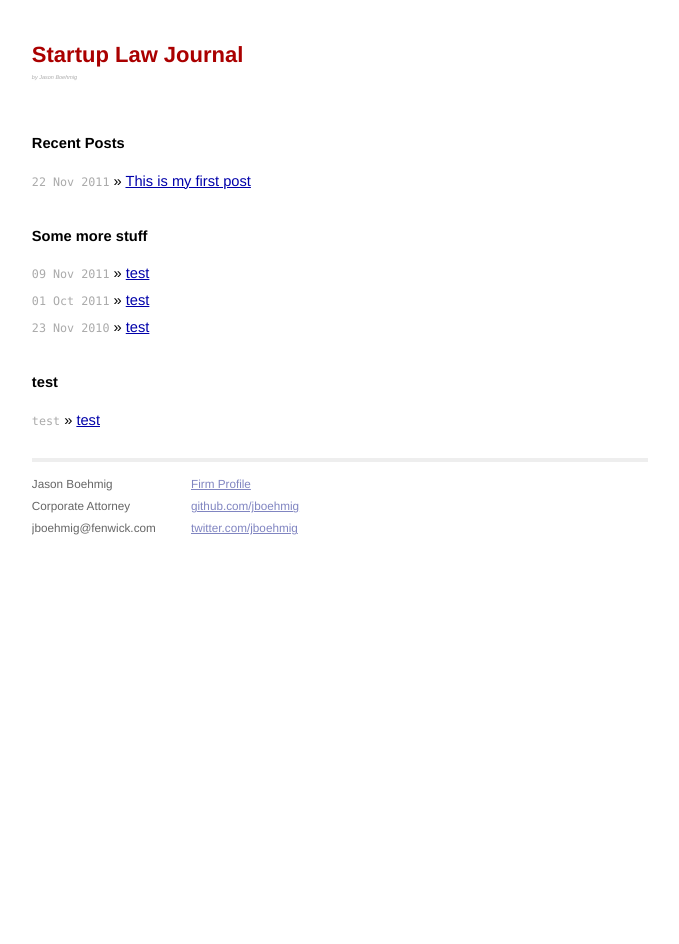
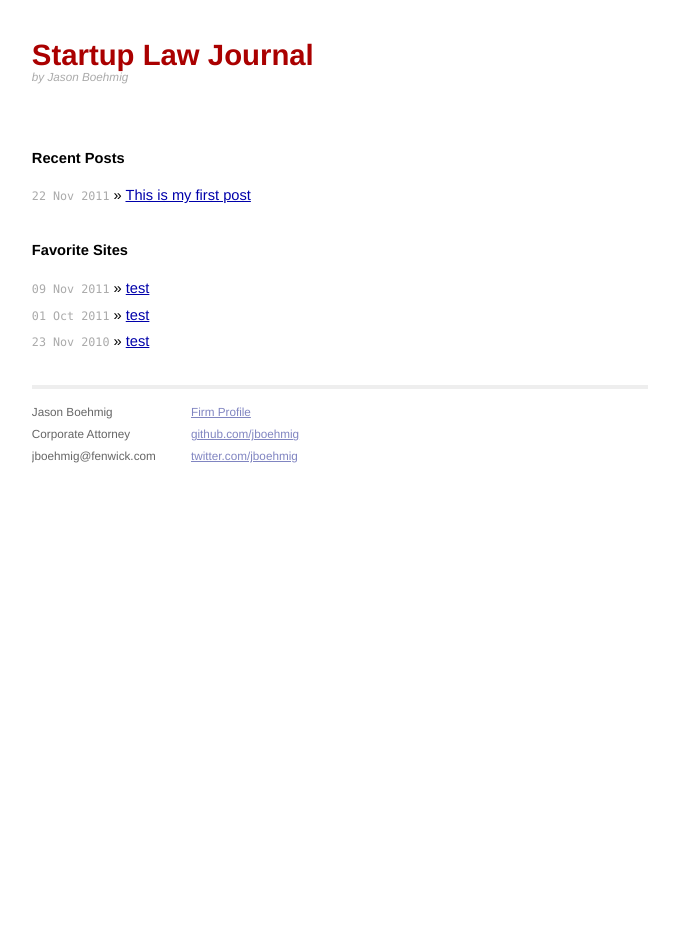
Before and after one commit to startuplawjournal/startuplawjournal.github.com, a Jekyll site: the page built from index.html, in a window 1280 px wide. Shown: the whole page, without its empty margins (300-979 px from the left). Built offline with Jekyll 4.4.1, drawn with Linux system fonts in a browser that asks for light colours; Markdown is read by kramdown in place of the engine named in the settings.

Commit message:
last commit

```diff
--- a/css/screen.css
+++ b/css/screen.css
@@ -88,7 +88,7 @@ ul.posts {
 
 .title {
   color: #a00;
-  font-size: 150%;
+  font-size: 200%;
   font-weight: bold;
   margin-bottom: 2em;
 }
@@ -97,7 +97,7 @@ ul.posts {
     color: #aaa;
     font-weight: normal;
     font-style: italic;
-    font-size: 25%;
+    font-size: 40%;
   }
 
   .site .title a {
--- a/index.html
+++ b/index.html
@@ -11,13 +11,9 @@ title: Startup Law Journal
     {% endfor %}
   </ul>
 
-  <h1>Some more stuff</h1>
+  <h1>Favorite Sites</h1>
   <ul class="posts">
     <li><span>09 Nov 2011</span> &raquo; <a href="http://vimeo.com/39016099">test</a></li>
     <li><span>01 Oct 2011</span> &raquo; <a href="http://confreaks.com/videos/712-rubyconf2011-github-flavored-ruby">test</a></li>
     <li><span>23 Nov 2010</span> &raquo; <a href="http://vimeo.com/17118008">test</a></li>
   </ul>
-
-  <h1>test</h1>
-  <ul class="posts">
-    <li><span>test</span> &raquo; <a href="http://bits.blogs.nytimes.com/2012/12/28/github-has-big-dreams-for-open-source-software-and-more/">test</a></li>
```
